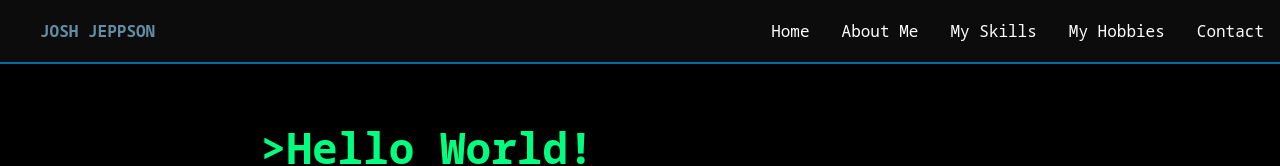
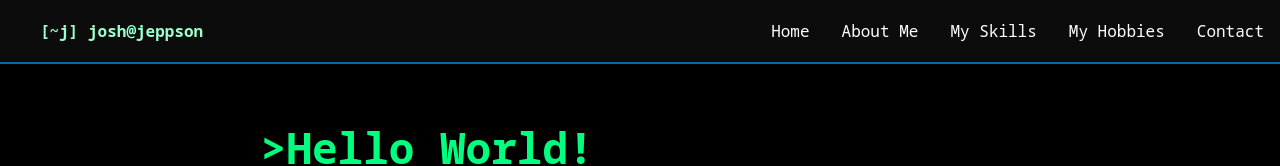
Before and after one commit to ifndefJOSH/ifndefjosh.github.io, a plain HTML site: page index.html in a window 1280 px wide. Shown: the top 166 px of the page. Drawn offline with Linux system fonts and the light colour scheme.

Commit message:
Changed logo

```diff
--- a/index.html
+++ b/index.html
@@ -12,7 +12,7 @@
 </head>
 <body>
 <ul class="navbar" id="navbar">
-	<li style="float: left;"><a class="josh" id="josh" href="index.html">JOSH JEPPSON</a></li>
+	<li style="float: left;"><a class="josh" id="josh" href="index.html">[~j] josh@jeppson</a></li>
 	<li><a class="openbutton" id="openbutton" onclick="openNav()">&#9776;</a></li>
 	<li><a class="closebutton" id="closebutton" onclick="closeNav()">&times;</a></li>
 	<div style="float: right;" class="navbuttons">
--- a/styles.css
+++ b/styles.css
@@ -232,10 +232,11 @@ p {
 	padding-right: 40px;
 	background-color: #0c0c0c;
 	float: left;
+	color: #00ff7f;
 }
 
 #josh:hover {
-	color: #638da3;
+	color: #9bffcb;
 }
 
 .navbar .openbutton, .navbar .closebutton {
```
